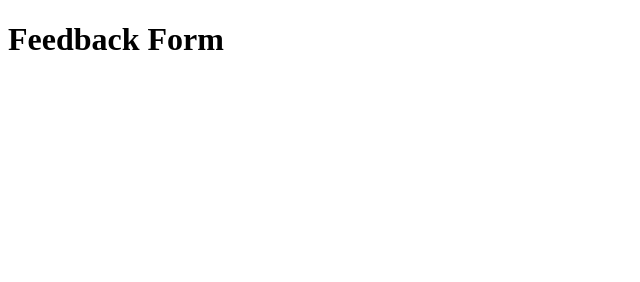
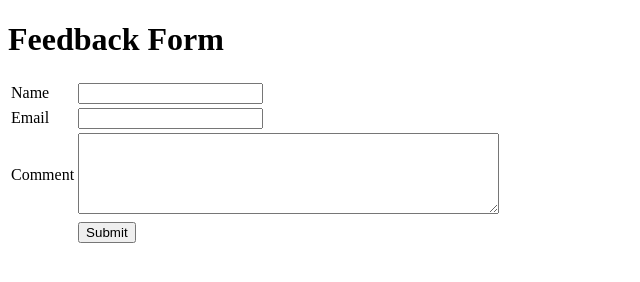
Before and after one commit to dylan99913/dywedb32, a plain HTML site: page feedback.html in a window 1280 px wide. Shown: the whole page, without its empty margins (0-640 px from the left). Drawn offline with Linux system fonts and the light colour scheme.

Commit message:
Add files via upload

```diff
--- a/feedback.html
+++ b/feedback.html
@@ -7,5 +7,31 @@
 </head>
 <body>
     <h1>Feedback Form</h1>
+    <form action="index.html" method="post">
+        <table>
+            <tr>
+                <td><label>Name</label></td>
+                <td><input type="text"></td>
+            </tr>
+            <tr>
+                <td><label>Email</label></td>
+                <td><input type="email"></td>
+            </tr>
+            <tr>
+                <td><label>Comment</label></td>
+                <td><textarea name="" id="" rows="5" cols="50"></textarea></td>
+            </tr>
+            <tr>
+                <td></td>
+                <td><input type="submit"></td>
+            </tr>
+
+        </table>
+
+
+
+
+
+    </form>
 </body>
 </html>
```
